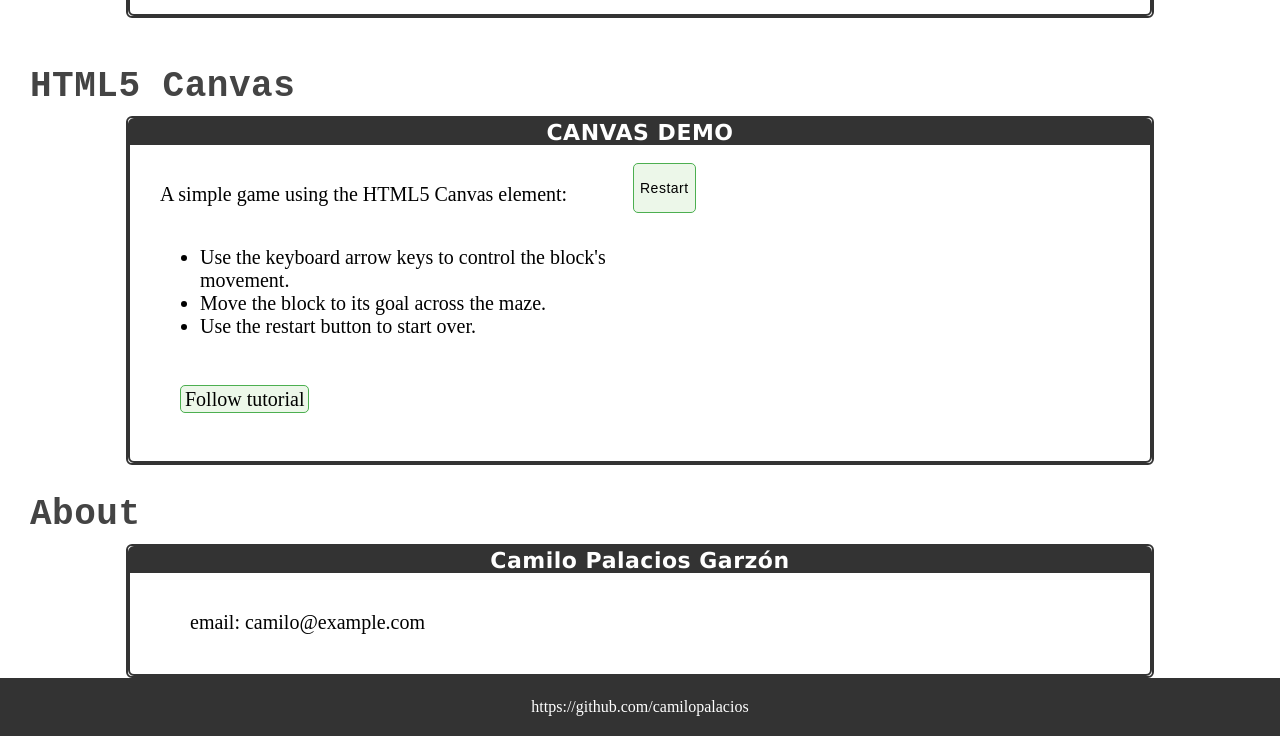
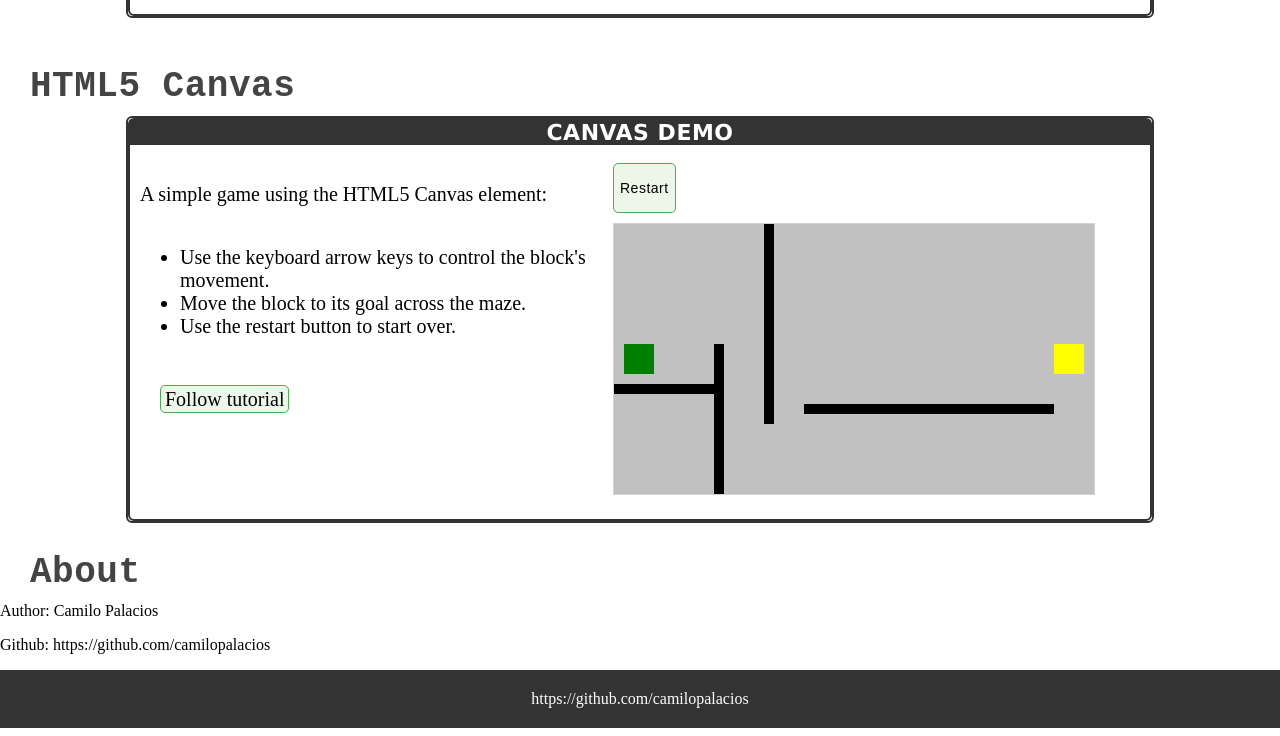
Before and after one commit to camilopalacios/camilopalacios.github.io, a website: page index.html in a window 1280 px wide. Shown: the part 1085-1821 px from the top of the page. Drawn offline with Linux system fonts and the light colour scheme.

Commit message:
Revert "Maze construction"
This reverts commit 6cdc7a3b32db07c5b5d4a9383433f59ab4c43aad.

```diff
--- a/index.html
+++ b/index.html
@@ -170,14 +170,8 @@
     </section>
     <section id="about">
       <h1 class="title">About</h1>
-      <div class="contentFrame">
-        <div class="project">
-          <h2 class="subtitle"> Camilo Palacios Garzón </h2>
-          <br>
-          <div class="projectinfo">
-            <p class="email">email: camilo@example.com</p>
-          </div>
-      </div>
+      <p>Author: Camilo Palacios</p>
+      <p>Github: https://github.com/camilopalacios</p>
     </section>
     <footer>
       <a href="https://github.com/camilopalacios">https://github.com/camilopalacios</a>
--- a/src/application.js
+++ b/src/application.js
@@ -80,21 +80,10 @@ function setComponents(){
   goal = new component(30, 30, 'yellow', 440, 120);
   myGamePiece = new component(30, 30, 'green', 10, 120);
   walls = [];
-  //                      CANVAS 480 x 270
-  walls.push(new component(50, 10, 'black', 0, 105));
-  walls.push(new component(10, 100, 'black', 50, 105));
-  walls.push(new component(40, 10, 'black', 50, 205));
-  walls.push(new component(10, 25, 'black', 90, 205));
-  walls.push(new component(80, 10, 'black', 90, 230));
-  walls.push(new component(10, 30, 'black', 50, 250));
-  walls.push(new component(10, 90, 'black', 210, 180));
-  walls.push(new component(60, 10, 'black', 150, 180));
-  walls.push(new component(width, height, 'black', x, y));
-  // walls.push(new component(width, height, 'black', x, y));
-  // walls.push(new component(width, height, 'black', x, y));
-  // walls.push(new component(width, height, 'black', x, y));
-  // walls.push(new component(width, height, 'black', x, y));
-  // walls.push(new component(width, height, 'black', x, y));
+  walls.push(new component(100, 10, 'black', 0, 160));
+  walls.push(new component(10, 200, 'black', 100, 120));
+  walls.push(new component(10, 200, 'black', 150, 0));
+  walls.push(new component(250, 10, 'black', 190, 180));
 }
 
 function component(width, height, color, x, y){
@@ -137,26 +126,26 @@ function component(width, height, color, x, y){
         obstacleBottom = walls[w].y + (walls[w].height),
         overlap = 9999,
         side = undefined;
-        if(myBottom >= obstacleTop && myBottom <= obstacleBottom){
-          if(myBottom-obstacleTop <= overlap){
+        if(myBottom > obstacleTop && myBottom < obstacleBottom){
+          if(myBottom-obstacleTop < overlap){
             overlap = myBottom-obstacleTop;
             side = 'bottom';
           }
         }
-        if(myTop <= obstacleBottom && myTop >= obstacleTop){
-          if(obstacleBottom-myTop <= overlap){
+        if(myTop < obstacleBottom && myTop > obstacleTop){
+          if(obstacleBottom-myTop < overlap){
             overlap = obstacleBottom-myTop;
             side = 'top';
           }
         }
-        if(myRight >= obstacleLeft && myRight <= obstacleRight){
-          if(myRight-obstacleLeft <= overlap){
+        if(myRight > obstacleLeft && myRight < obstacleRight){
+          if(myRight-obstacleLeft < overlap){
             overlap = myRight-obstacleLeft;
             side = 'right';
           }
         }
-        if(myLeft >= obstacleLeft && myLeft <= obstacleRight){
-          if(obstacleRight-myLeft <= overlap){
+        if(myLeft > obstacleLeft && myLeft < obstacleRight){
+          if(obstacleRight-myLeft < overlap){
             overlap = obstacleRight-myLeft;
             side = 'left';
           }
--- a/style.css
+++ b/style.css
@@ -123,7 +123,6 @@ div.contentFrame{
   display: inline-block;
   width: 45%;
   padding-right: 20px;
-  padding-left: 20px;
 }
 
 .projectDisplay{
@@ -237,12 +236,6 @@ div.viewport{
 
 p{
   color: black;
-}
-
-.email{
-  margin-left: 30px;
-  padding-left: 10px;
-  font-size: 20px;
 }
 
 .rangeBar{
```
